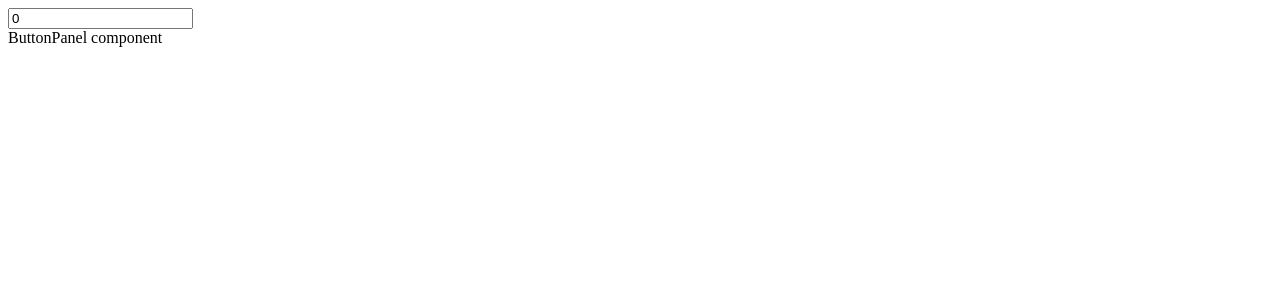
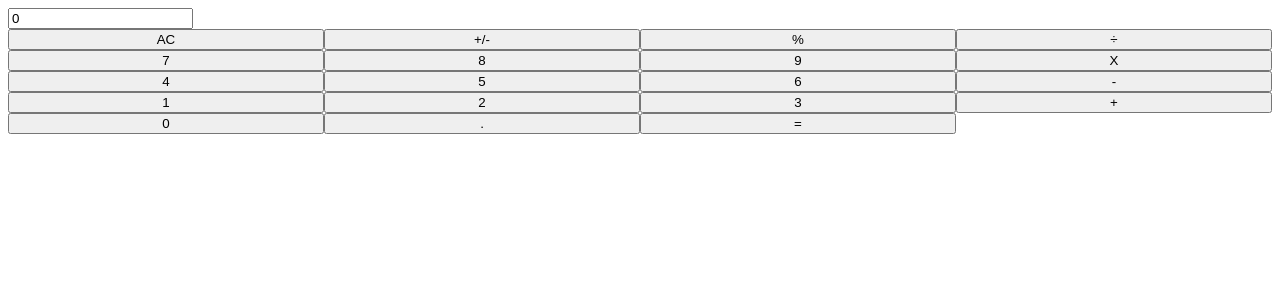
Before and after one commit to jcromerohdz/Magicians-calc, a React (Create React App) app: page / in a window 1280 px wide. Shown: the top 300 px of the page. Built offline with nearby package versions, Linux system fonts and the light colour scheme.

Commit message:
Arrange the calculator buttons

```diff
--- a/src/components/App.js
+++ b/src/components/App.js
@@ -1,95 +1,100 @@
+/* eslint-disable import/no-named-as-default-member */
+/* eslint-disable react/destructuring-assignment */
 import React from 'react';
 import Display from './Display';
-import ButtonPanel from './ButtonPanel'
+import ButtonPanel from './ButtonPanel';
 
 class App extends React.Component {
-
-  state = {
+  constructor(props) {
+    super(props);
+    this.state = {
       buttons: [
         {
-      "id":1,
-      "name":"AC"
+          id: 1,
+          name: 'AC',
         },
         {
-      "id":2,
-      "name":"+/-"
+          id: 2,
+          name: '+/-',
         },
         {
-      "id":3,
-      "name":"%"
+          id: 3,
+          name: '%',
         },
         {
-      "id":4,
-      "name":"÷"
+          id: 4,
+          name: '÷',
         },
         {
-      "id":5,
-      "name":"7"
+          id: 5,
+          name: '7',
         },
         {
-      "id":6,
-      "name":"8"
+          id: 6,
+          name: '8',
         },
         {
-      "id":7,
-      "name":"9"
+          id: 7,
+          name: '9',
         },
         {
-      "id":8,
-      "name":"X"
+          id: 8,
+          name: 'X',
         },
         {
-      "id":9,
-      "name":"4"
+          id: 9,
+          name: '4',
         },
         {
-      "id":10,
-      "name":"5"
+          id: 10,
+          name: '5',
         },
         {
-      "id":11,
-      "name":"6"
+          id: 11,
+          name: '6',
         },
         {
-      "id":12,
-      "name":"-"
+          id: 12,
+          name: '-',
         },
         {
-      "id":13,
-      "name":"1"
+          id: 13,
+          name: '1',
         },
         {
-      "id":14,
-      "name":"2"
+          id: 14,
+          name: '2',
         },
         {
-      "id":15,
-      "name":"3"
+          id: 15,
+          name: '3',
         },
         {
-      "id":16,
-      "name":"+"
+          id: 16,
+          name: '+',
         },
         {
-      "id":17,
-      "name":"0"
+          id: 17,
+          name: '0',
         },
         {
-      "id":18,
-      "name":"."
+          id: 18,
+          name: '.',
         },
         {
-      "id":19,
-      "name":"="
+          id: 19,
+          name: '=',
+        },
+      ],
+    };
   }
-  ]
-  };
+
 
   render() {
     return (
       <div className="">
-        <Display resultDefault={this.state.buttons[16].name}/>
-        <ButtonPanel />
+        <Display resultDefault={this.state.buttons[16].name} />
+        <ButtonPanel buttons={this.state.buttons} />
       </div>
     );
   }
--- a/src/components/Button.js
+++ b/src/components/Button.js
@@ -1,9 +1,8 @@
+/* eslint-disable react/prop-types */
 import React from 'react';
 
-const Button = (props) => {
-  return(
-    <div>
-      <button />
-    </div>
-  );
-}
+const Button = ({ buttonName }) => (
+  <button type="button" value={buttonName}>{buttonName}</button>
+);
+
+export default Button;
--- /dev/null
+++ b/src/components/ButtonPanel.css
@@ -0,0 +1,4 @@
+.buttonsDisplay{
+  display: grid;
+  grid-template-columns: repeat(4, 1fr);
+}
--- a/src/components/ButtonPanel.js
+++ b/src/components/ButtonPanel.js
@@ -1,9 +1,14 @@
+/* eslint-disable react/prop-types */
 import React from 'react';
+import Button from './Button';
 
-const ButtonPanel = () => {
+import './ButtonPanel.css';
+
+const ButtonPanel = ({ buttons }) => {
+  const buttonsList = buttons.map(button => <Button key={button.id} buttonName={button.name} />);
   return (
-    <div>
-      ButtonPanel component
+    <div className="buttonsDisplay">
+      {buttonsList}
     </div>
   );
 };
--- a/src/components/Display.js
+++ b/src/components/Display.js
@@ -1,20 +1,23 @@
+/* eslint-disable react/destructuring-assignment */
+/* eslint-disable react/prop-types */
 import React from 'react';
 
 class Display extends React.Component {
-  state = { result: this.props.resultDefault };
-
-  onInputChange = (event) =>{
-    this.setState({result: event.target.value});
+  constructor(props) {
+    super(props);
+    const { resultDefault } = this.props;
+    this.state = { result: resultDefault };
   }
 
-  render(){
-    return(
+
+  render() {
+    return (
       <div>
-        <input type="text" value={this.state.result} onChange={this.onInputChange}/>
+        <input type="text" value={this.state.result} />
       </div>
     );
   }
-};
+}
 
 
 export default Display;
```
Lines whose indentation alone changed are shown as unchanged.
